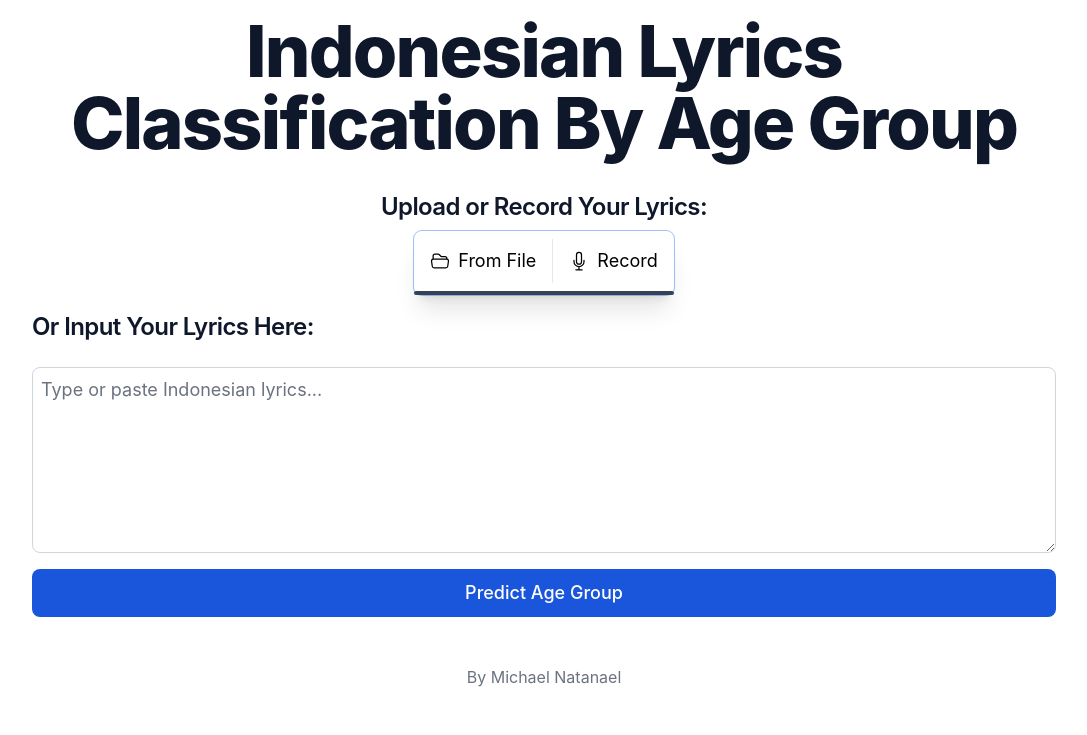
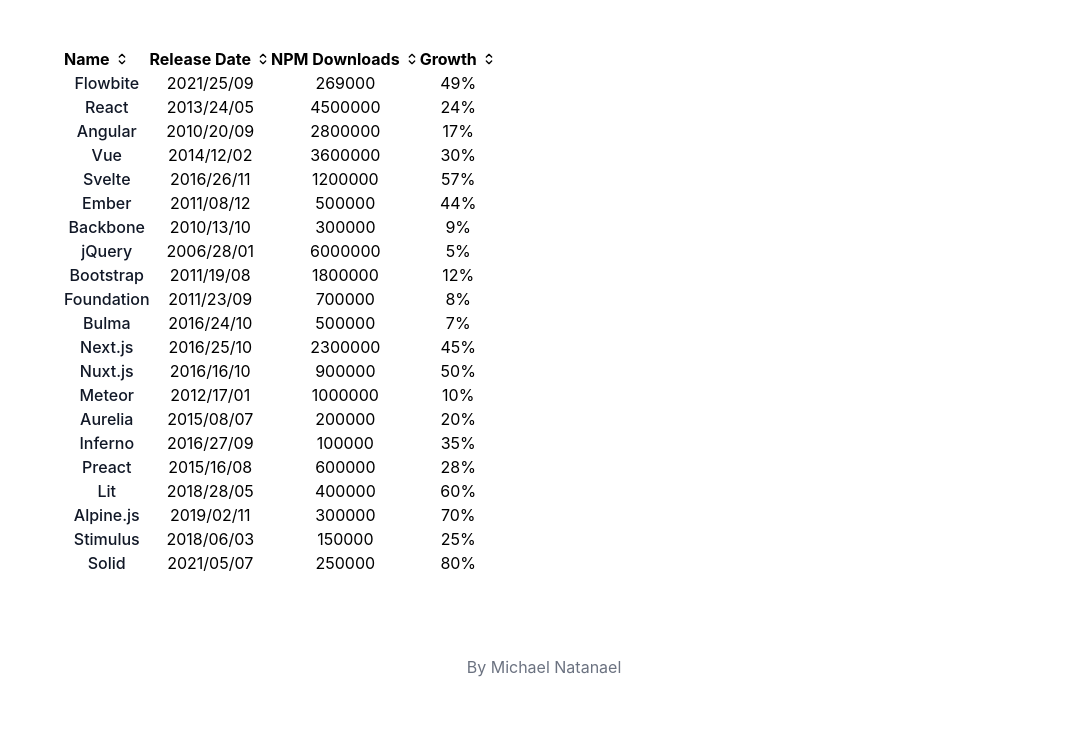
Before and after one commit to michael2002porto/flask_whisper, a Flask app: page /history in a window 1280 px wide. Shown: the part 65-800 px from the top of the page, without its empty margins (96-1183 px from the left). Run offline with Flask 2, Linux system fonts and the light colour scheme; the visitor is signed in with stand-in values (Sample User, id 1); parts of the project's set-up code (start-up, migrations or seed data) failed here and were passed over; some libraries are stand-ins or nearby versions.

Commit message:
add history page using datatables

```diff
--- a/app.py
+++ b/app.py
@@ -342,9 +342,10 @@
     return redirect(url_for("login"))
 
 
-@app.route("/history", methods=["GET"])
+@app.route("/history")
+@login_required
 def history():
-    return render_template("index.html")
+    return render_template("history.html")
 
 
 if __name__ == "__main__":
--- a/templates/base.html
+++ b/templates/base.html
@@ -14,6 +14,7 @@
 <body>
     {% block body %}{% endblock %}
     <script src="https://cdn.jsdelivr.net/npm/flowbite@3.1.2/dist/flowbite.min.js"></script>
+    <script src="https://cdn.jsdelivr.net/npm/simple-datatables@9.0.3"></script>
 </body>
 
 </html>
--- /dev/null
+++ b/templates/history.html
@@ -0,0 +1,333 @@
+{% extends 'base.html' %}
+
+{% block head %}
+<title>Indonesian Lyrics Classification By Age Group - Prediction</title>
+{% endblock %}
+
+{% block body %}
+{% include 'navbar.html' %}
+<main class="flex flex-row justify-center items-center min-h-screen">
+    <div class="container max-w-xl w-full bg-white rounded-2xl p-8 text-center space-y-6">
+        <table id="export-table">
+            <thead>
+                <tr>
+                    <th>
+                        <span class="flex items-center">
+                            Name
+                            <svg class="w-4 h-4 ms-1" aria-hidden="true" xmlns="http://www.w3.org/2000/svg" width="24"
+                                height="24" fill="none" viewBox="0 0 24 24">
+                                <path stroke="currentColor" stroke-linecap="round" stroke-linejoin="round"
+                                    stroke-width="2" d="m8 15 4 4 4-4m0-6-4-4-4 4" />
+                            </svg>
+                        </span>
+                    </th>
+                    <th data-type="date" data-format="YYYY/DD/MM">
+                        <span class="flex items-center">
+                            Release Date
+                            <svg class="w-4 h-4 ms-1" aria-hidden="true" xmlns="http://www.w3.org/2000/svg" width="24"
+                                height="24" fill="none" viewBox="0 0 24 24">
+                                <path stroke="currentColor" stroke-linecap="round" stroke-linejoin="round"
+                                    stroke-width="2" d="m8 15 4 4 4-4m0-6-4-4-4 4" />
+                            </svg>
+                        </span>
+                    </th>
+                    <th>
+                        <span class="flex items-center">
+                            NPM Downloads
+                            <svg class="w-4 h-4 ms-1" aria-hidden="true" xmlns="http://www.w3.org/2000/svg" width="24"
+                                height="24" fill="none" viewBox="0 0 24 24">
+                                <path stroke="currentColor" stroke-linecap="round" stroke-linejoin="round"
+                                    stroke-width="2" d="m8 15 4 4 4-4m0-6-4-4-4 4" />
+                            </svg>
+                        </span>
+                    </th>
+                    <th>
+                        <span class="flex items-center">
+                            Growth
+                            <svg class="w-4 h-4 ms-1" aria-hidden="true" xmlns="http://www.w3.org/2000/svg" width="24"
+                                height="24" fill="none" viewBox="0 0 24 24">
+                                <path stroke="currentColor" stroke-linecap="round" stroke-linejoin="round"
+                                    stroke-width="2" d="m8 15 4 4 4-4m0-6-4-4-4 4" />
+                            </svg>
+                        </span>
+                    </th>
+                </tr>
+            </thead>
+            <tbody>
+                <tr class="hover:bg-gray-50 cursor-pointer">
+                    <td class="font-medium text-gray-900 whitespace-nowrap">Flowbite</td>
+                    <td>2021/25/09</td>
+                    <td>269000</td>
+                    <td>49%</td>
+                </tr>
+                <tr class="hover:bg-gray-50 cursor-pointer">
+                    <td class="font-medium text-gray-900 whitespace-nowrap">React</td>
+                    <td>2013/24/05</td>
+                    <td>4500000</td>
+                    <td>24%</td>
+                </tr>
+                <tr class="hover:bg-gray-50 cursor-pointer">
+                    <td class="font-medium text-gray-900 whitespace-nowrap">Angular</td>
+                    <td>2010/20/09</td>
+                    <td>2800000</td>
+                    <td>17%</td>
+                </tr>
+                <tr class="hover:bg-gray-50 cursor-pointer">
+                    <td class="font-medium text-gray-900 whitespace-nowrap">Vue</td>
+                    <td>2014/12/02</td>
+                    <td>3600000</td>
+                    <td>30%</td>
+                </tr>
+                <tr class="hover:bg-gray-50 cursor-pointer">
+                    <td class="font-medium text-gray-900 whitespace-nowrap">Svelte</td>
+                    <td>2016/26/11</td>
+                    <td>1200000</td>
+                    <td>57%</td>
+                </tr>
+                <tr class="hover:bg-gray-50 cursor-pointer">
+                    <td class="font-medium text-gray-900 whitespace-nowrap">Ember</td>
+                    <td>2011/08/12</td>
+                    <td>500000</td>
+                    <td>44%</td>
+                </tr>
+                <tr class="hover:bg-gray-50 cursor-pointer">
+                    <td class="font-medium text-gray-900 whitespace-nowrap">Backbone</td>
+                    <td>2010/13/10</td>
+                    <td>300000</td>
+                    <td>9%</td>
+                </tr>
+                <tr class="hover:bg-gray-50 cursor-pointer">
+                    <td class="font-medium text-gray-900 whitespace-nowrap">jQuery</td>
+                    <td>2006/28/01</td>
+                    <td>6000000</td>
+                    <td>5%</td>
+                </tr>
+                <tr class="hover:bg-gray-50 cursor-pointer">
+                    <td class="font-medium text-gray-900 whitespace-nowrap">Bootstrap</td>
+                    <td>2011/19/08</td>
+                    <td>1800000</td>
+                    <td>12%</td>
+                </tr>
+                <tr class="hover:bg-gray-50 cursor-pointer">
+                    <td class="font-medium text-gray-900 whitespace-nowrap">Foundation</td>
+                    <td>2011/23/09</td>
+                    <td>700000</td>
+                    <td>8%</td>
+                </tr>
+                <tr class="hover:bg-gray-50 cursor-pointer">
+                    <td class="font-medium text-gray-900 whitespace-nowrap">Bulma</td>
+                    <td>2016/24/10</td>
+                    <td>500000</td>
+                    <td>7%</td>
+                </tr>
+                <tr class="hover:bg-gray-50 cursor-pointer">
+                    <td class="font-medium text-gray-900 whitespace-nowrap">Next.js</td>
+                    <td>2016/25/10</td>
+                    <td>2300000</td>
+                    <td>45%</td>
+                </tr>
+                <tr class="hover:bg-gray-50 cursor-pointer">
+                    <td class="font-medium text-gray-900 whitespace-nowrap">Nuxt.js</td>
+                    <td>2016/16/10</td>
+                    <td>900000</td>
+                    <td>50%</td>
+                </tr>
+                <tr class="hover:bg-gray-50 cursor-pointer">
+                    <td class="font-medium text-gray-900 whitespace-nowrap">Meteor</td>
+                    <td>2012/17/01</td>
+                    <td>1000000</td>
+                    <td>10%</td>
+                </tr>
+                <tr class="hover:bg-gray-50 cursor-pointer">
+                    <td class="font-medium text-gray-900 whitespace-nowrap">Aurelia</td>
+                    <td>2015/08/07</td>
+                    <td>200000</td>
+                    <td>20%</td>
+                </tr>
+                <tr class="hover:bg-gray-50 cursor-pointer">
+                    <td class="font-medium text-gray-900 whitespace-nowrap">Inferno</td>
+                    <td>2016/27/09</td>
+                    <td>100000</td>
+                    <td>35%</td>
+                </tr>
+                <tr class="hover:bg-gray-50 cursor-pointer">
+                    <td class="font-medium text-gray-900 whitespace-nowrap">Preact</td>
+                    <td>2015/16/08</td>
+                    <td>600000</td>
+                    <td>28%</td>
+                </tr>
+                <tr class="hover:bg-gray-50 cursor-pointer">
+                    <td class="font-medium text-gray-900 whitespace-nowrap">Lit</td>
+                    <td>2018/28/05</td>
+                    <td>400000</td>
+                    <td>60%</td>
+                </tr>
+                <tr class="hover:bg-gray-50 cursor-pointer">
+                    <td class="font-medium text-gray-900 whitespace-nowrap">Alpine.js</td>
+                    <td>2019/02/11</td>
+                    <td>300000</td>
+                    <td>70%</td>
+                </tr>
+                <tr class="hover:bg-gray-50 cursor-pointer">
+                    <td class="font-medium text-gray-900 whitespace-nowrap">Stimulus</td>
+                    <td>2018/06/03</td>
+                    <td>150000</td>
+                    <td>25%</td>
+                </tr>
+                <tr class="hover:bg-gray-50 cursor-pointer">
+                    <td class="font-medium text-gray-900 whitespace-nowrap">Solid</td>
+                    <td>2021/05/07</td>
+                    <td>250000</td>
+                    <td>80%</td>
+                </tr>
+            </tbody>
+        </table>
+    </div>
+</main>
+<footer class="flex flex-row justify-center items-center">
+    <div class="mb-3 text-gray-500">By Michael Natanael</div>
+</footer>
+{% endblock %}
+
+{% block script %}
+<script>
+    if (document.getElementById("export-table") && typeof simpleDatatables.DataTable !== 'undefined') {
+
+        const exportCustomCSV = function (dataTable, userOptions = {}) {
+            // A modified CSV export that includes a row of minuses at the start and end.
+            const clonedUserOptions = {
+                ...userOptions
+            }
+            clonedUserOptions.download = false
+            const csv = simpleDatatables.exportCSV(dataTable, clonedUserOptions)
+            // If CSV didn't work, exit.
+            if (!csv) {
+                return false
+            }
+            const defaults = {
+                download: true,
+                lineDelimiter: "\n",
+                columnDelimiter: ";"
+            }
+            const options = {
+                ...defaults,
+                ...clonedUserOptions
+            }
+            const separatorRow = Array(dataTable.data.headings.filter((_heading, index) => !dataTable.columns.settings[index]?.hidden).length)
+                .fill("+")
+                .join("+"); // Use "+" as the delimiter
+
+            const str = separatorRow + options.lineDelimiter + csv + options.lineDelimiter + separatorRow;
+
+            if (userOptions.download) {
+                // Create a link to trigger the download
+                const link = document.createElement("a");
+                link.href = encodeURI("data:text/csv;charset=utf-8," + str);
+                link.download = (options.filename || "datatable_export") + ".txt";
+                // Append the link
+                document.body.appendChild(link);
+                // Trigger the download
+                link.click();
+                // Remove the link
+                document.body.removeChild(link);
+            }
+
+            return str
+        }
+        const table = new simpleDatatables.DataTable("#export-table", {
+            template: (options, dom) => "<div class='" + options.classes.top + "'>" +
+                "<div class='flex flex-col sm:flex-row sm:items-center space-y-4 sm:space-y-0 sm:space-x-3 rtl:space-x-reverse w-full sm:w-auto'>" +
+                (options.paging && options.perPageSelect ?
+                    "<div class='" + options.classes.dropdown + "'>" +
+                    "<label>" +
+                    "<select class='" + options.classes.selector + "'></select> " + options.labels.perPage +
+                    "</label>" +
+                    "</div>" : ""
+                ) + "<button id='exportDropdownButton' type='button' class='flex w-full items-center justify-center rounded-lg border border-gray-200 bg-white px-3 py-2 text-sm font-medium text-gray-900 hover:bg-gray-100 hover:text-primary-700 focus:z-10 focus:outline-none focus:ring-4 focus:ring-gray-100 sm:w-auto'>" +
+                "Export as" +
+                "<svg class='-me-0.5 ms-1.5 h-4 w-4' aria-hidden='true' xmlns='http://www.w3.org/2000/svg' width='24' height='24' fill='none' viewBox='0 0 24 24'>" +
+                "<path stroke='currentColor' stroke-linecap='round' stroke-linejoin='round' stroke-width='2' d='m19 9-7 7-7-7' />" +
+                "</svg>" +
+                "</button>" +
+                "<div id='exportDropdown' class='z-10 hidden w-52 divide-y divide-gray-100 rounded-lg bg-white shadow-sm data-popper-placement='bottom'>" +
+                "<ul class='p-2 text-left text-sm font-medium text-gray-500 aria-labelledby='exportDropdownButton'>" +
+                "<li>" +
+                "<button id='export-csv' class='group inline-flex w-full items-center rounded-md px-3 py-2 text-sm text-gray-500 hover:bg-gray-100 hover:text-gray-900'>" +
+                "<svg class='me-1.5 h-4 w-4 text-gray-400 group-hover:text-gray-900 aria-hidden='true' xmlns='http://www.w3.org/2000/svg' width='24' height='24' fill='currentColor' viewBox='0 0 24 24'>" +
+                "<path fill-rule='evenodd' d='M9 2.221V7H4.221a2 2 0 0 1 .365-.5L8.5 2.586A2 2 0 0 1 9 2.22ZM11 2v5a2 2 0 0 1-2 2H4a2 2 0 0 0-2 2v7a2 2 0 0 0 2 2 2 2 0 0 0 2 2h12a2 2 0 0 0 2-2 2 2 0 0 0 2-2v-7a2 2 0 0 0-2-2V4a2 2 0 0 0-2-2h-7Zm1.018 8.828a2.34 2.34 0 0 0-2.373 2.13v.008a2.32 2.32 0 0 0 2.06 2.497l.535.059a.993.993 0 0 0 .136.006.272.272 0 0 1 .263.367l-.008.02a.377.377 0 0 1-.018.044.49.49 0 0 1-.078.02 1.689 1.689 0 0 1-.297.021h-1.13a1 1 0 1 0 0 2h1.13c.417 0 .892-.05 1.324-.279.47-.248.78-.648.953-1.134a2.272 2.272 0 0 0-2.115-3.06l-.478-.052a.32.32 0 0 1-.285-.341.34.34 0 0 1 .344-.306l.94.02a1 1 0 1 0 .043-2l-.943-.02h-.003Zm7.933 1.482a1 1 0 1 0-1.902-.62l-.57 1.747-.522-1.726a1 1 0 0 0-1.914.578l1.443 4.773a1 1 0 0 0 1.908.021l1.557-4.773Zm-13.762.88a.647.647 0 0 1 .458-.19h1.018a1 1 0 1 0 0-2H6.647A2.647 2.647 0 0 0 4 13.647v1.706A2.647 2.647 0 0 0 6.647 18h1.018a1 1 0 1 0 0-2H6.647A.647.647 0 0 1 6 15.353v-1.706c0-.172.068-.336.19-.457Z' clip-rule='evenodd'/>" +
+                "</svg>" +
+                "<span>Export CSV</span>" +
+                "</button>" +
+                "</li>" +
+                "<li>" +
+                "<button id='export-json' class='group inline-flex w-full items-center rounded-md px-3 py-2 text-sm text-gray-500 hover:bg-gray-100 hover:text-gray-900'>" +
+                "<svg class='me-1.5 h-4 w-4 text-gray-400 group-hover:text-gray-900 aria-hidden='true' xmlns='http://www.w3.org/2000/svg' width='24' height='24' fill='currentColor' viewBox='0 0 24 24'>" +
+                "<path fill-rule='evenodd' d='M9 2.221V7H4.221a2 2 0 0 1 .365-.5L8.5 2.586A2 2 0 0 1 9 2.22ZM11 2v5a2 2 0 0 1-2 2H4v11a2 2 0 0 0 2 2h12a2 2 0 0 0 2-2V4a2 2 0 0 0-2-2h-7Zm-.293 9.293a1 1 0 0 1 0 1.414L9.414 14l1.293 1.293a1 1 0 0 1-1.414 1.414l-2-2a1 1 0 0 1 0-1.414l2-2a1 1 0 0 1 1.414 0Zm2.586 1.414a1 1 0 0 1 1.414-1.414l2 2a1 1 0 0 1 0 1.414l-2 2a1 1 0 0 1-1.414-1.414L14.586 14l-1.293-1.293Z' clip-rule='evenodd'/>" +
+                "</svg>" +
+                "<span>Export JSON</span>" +
+                "</button>" +
+                "</li>" +
+                "<li>" +
+                "<button id='export-txt' class='group inline-flex w-full items-center rounded-md px-3 py-2 text-sm text-gray-500 hover:bg-gray-100 hover:text-gray-900'>" +
+                "<svg class='me-1.5 h-4 w-4 text-gray-400 group-hover:text-gray-900 aria-hidden='true' xmlns='http://www.w3.org/2000/svg' width='24' height='24' fill='currentColor' viewBox='0 0 24 24'>" +
+                "<path fill-rule='evenodd' d='M9 2.221V7H4.221a2 2 0 0 1 .365-.5L8.5 2.586A2 2 0 0 1 9 2.22ZM11 2v5a2 2 0 0 1-2 2H4v11a2 2 0 0 0 2 2h12a2 2 0 0 0 2-2V4a2 2 0 0 0-2-2h-7ZM8 16a1 1 0 0 1 1-1h6a1 1 0 1 1 0 2H9a1 1 0 0 1-1-1Zm1-5a1 1 0 1 0 0 2h6a1 1 0 1 0 0-2H9Z' clip-rule='evenodd'/>" +
+                "</svg>" +
+                "<span>Export TXT</span>" +
+                "</button>" +
+                "</li>" +
+                "<li>" +
+                "<button id='export-sql' class='group inline-flex w-full items-center rounded-md px-3 py-2 text-sm text-gray-500 hover:bg-gray-100 hover:text-gray-900'>" +
+                "<svg class='me-1.5 h-4 w-4 text-gray-400 group-hover:text-gray-900 aria-hidden='true' xmlns='http://www.w3.org/2000/svg' width='24' height='24' fill='currentColor' viewBox='0 0 24 24'>" +
+                "<path d='M12 7.205c4.418 0 8-1.165 8-2.602C20 3.165 16.418 2 12 2S4 3.165 4 4.603c0 1.437 3.582 2.602 8 2.602ZM12 22c4.963 0 8-1.686 8-2.603v-4.404c-.052.032-.112.06-.165.09a7.75 7.75 0 0 1-.745.387c-.193.088-.394.173-.6.253-.063.024-.124.05-.189.073a18.934 18.934 0 0 1-6.3.998c-2.135.027-4.26-.31-6.3-.998-.065-.024-.126-.05-.189-.073a10.143 10.143 0 0 1-.852-.373 7.75 7.75 0 0 1-.493-.267c-.053-.03-.113-.058-.165-.09v4.404C4 20.315 7.037 22 12 22Zm7.09-13.928a9.91 9.91 0 0 1-.6.253c-.063.025-.124.05-.189.074a18.935 18.935 0 0 1-6.3.998c-2.135.027-4.26-.31-6.3-.998-.065-.024-.126-.05-.189-.074a10.163 10.163 0 0 1-.852-.372 7.816 7.816 0 0 1-.493-.268c-.055-.03-.115-.058-.167-.09V12c0 .917 3.037 2.603 8 2.603s8-1.686 8-2.603V7.596c-.052.031-.112.059-.165.09a7.816 7.816 0 0 1-.745.386Z'/>" +
+                "</svg>" +
+                "<span>Export SQL</span>" +
+                "</button>" +
+                "</li>" +
+                "</ul>" +
+                "</div>" + "</div>" +
+                (options.searchable ?
+                    "<div class='" + options.classes.search + "'>" +
+                    "<input class='" + options.classes.input + "' placeholder='" + options.labels.placeholder + "' type='search' title='" + options.labels.searchTitle + "'" + (dom.id ? " aria-controls='" + dom.id + "'" : "") + ">" +
+                    "</div>" : ""
+                ) +
+                "</div>" +
+                "<div class='" + options.classes.container + "'" + (options.scrollY.length ? " style='height: " + options.scrollY + "; overflow-Y: auto;'" : "") + "></div>" +
+                "<div class='" + options.classes.bottom + "'>" +
+                (options.paging ?
+                    "<div class='" + options.classes.info + "'></div>" : ""
+                ) +
+                "<nav class='" + options.classes.pagination + "'></nav>" +
+                "</div>"
+        })
+        const $exportButton = document.getElementById("exportDropdownButton");
+        const $exportDropdownEl = document.getElementById("exportDropdown");
+        const dropdown = new Dropdown($exportDropdownEl, $exportButton);
+        console.log(dropdown)
+
+        document.getElementById("export-csv").addEventListener("click", () => {
+            simpleDatatables.exportCSV(table, {
+                download: true,
+                lineDelimiter: "\n",
+                columnDelimiter: ";"
+            })
+        })
+        document.getElementById("export-sql").addEventListener("click", () => {
+            simpleDatatables.exportSQL(table, {
+                download: true,
+                tableName: "export_table"
+            })
+        })
+        document.getElementById("export-txt").addEventListener("click", () => {
+            simpleDatatables.exportTXT(table, {
+                download: true
+            })
+        })
+        document.getElementById("export-json").addEventListener("click", () => {
+            simpleDatatables.exportJSON(table, {
+                download: true,
+                space: 3
+            })
+        })
+    }
+</script>
+{% endblock %}
```
